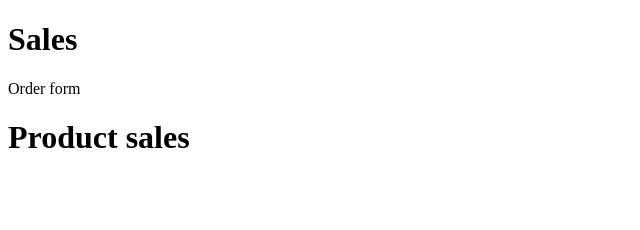
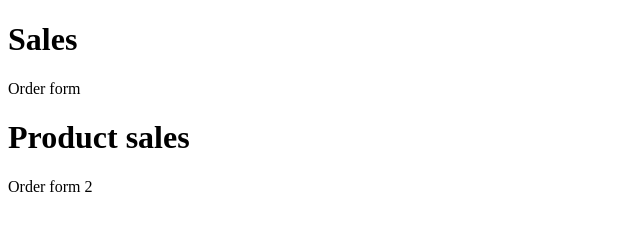
Before and after one commit to KOT0HOC/Team_Branch, a plain HTML site: page sales.html in a window 1280 px wide. Shown: the whole page, without its empty margins (0-640 px from the left). Drawn offline with Linux system fonts and the light colour scheme.

Commit message:
fixes #3 Order form added

```diff
--- a/sales.html
+++ b/sales.html
@@ -11,5 +11,6 @@
     <h1>Sales</h1>
     <form>Order form</form>
     <h1>Product sales</h1>
+    <form>Order form 2</form>
 </body>
 </html>
```
